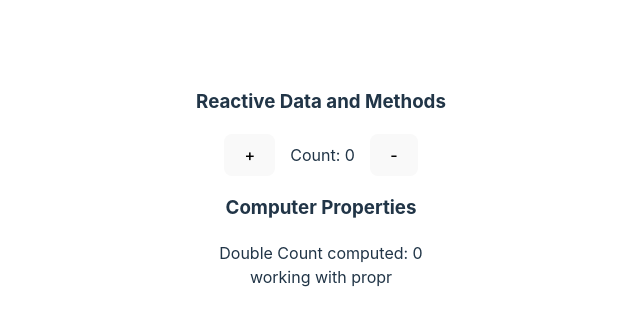
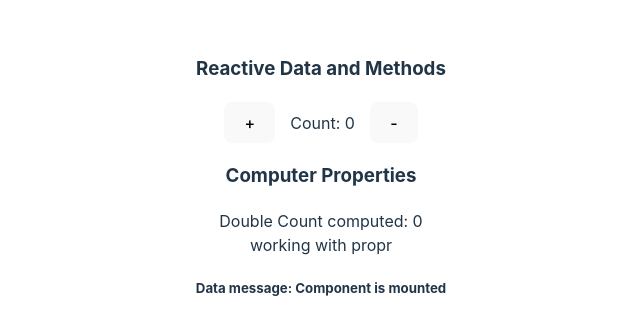
Before and after one commit to alonzojoe/v-options-api, a Vue app: page / in a window 1280 px wide. Shown: the part 221-556 px from the top of the page, without its empty margins (319-959 px from the left). Built offline with nearby package versions, Linux system fonts and the light colour scheme.

Commit message:
life cycle hooks mounted in options api

```diff
--- a/src/components/Child.vue
+++ b/src/components/Child.vue
@@ -1,5 +1,6 @@
 <template>
   <div>{{ greetings }}</div>
+  <h5>Data message: {{ message }}</h5>
 </template>
 
 <script>
@@ -11,6 +12,14 @@ export default {
       required: false,
     },
   },
+  data(props) {
+    return {
+      message: "",
+    };
+  },
+  mounted() {
+    this.message = "Component is mounted";
+  },
 };
 </script>
 
```
